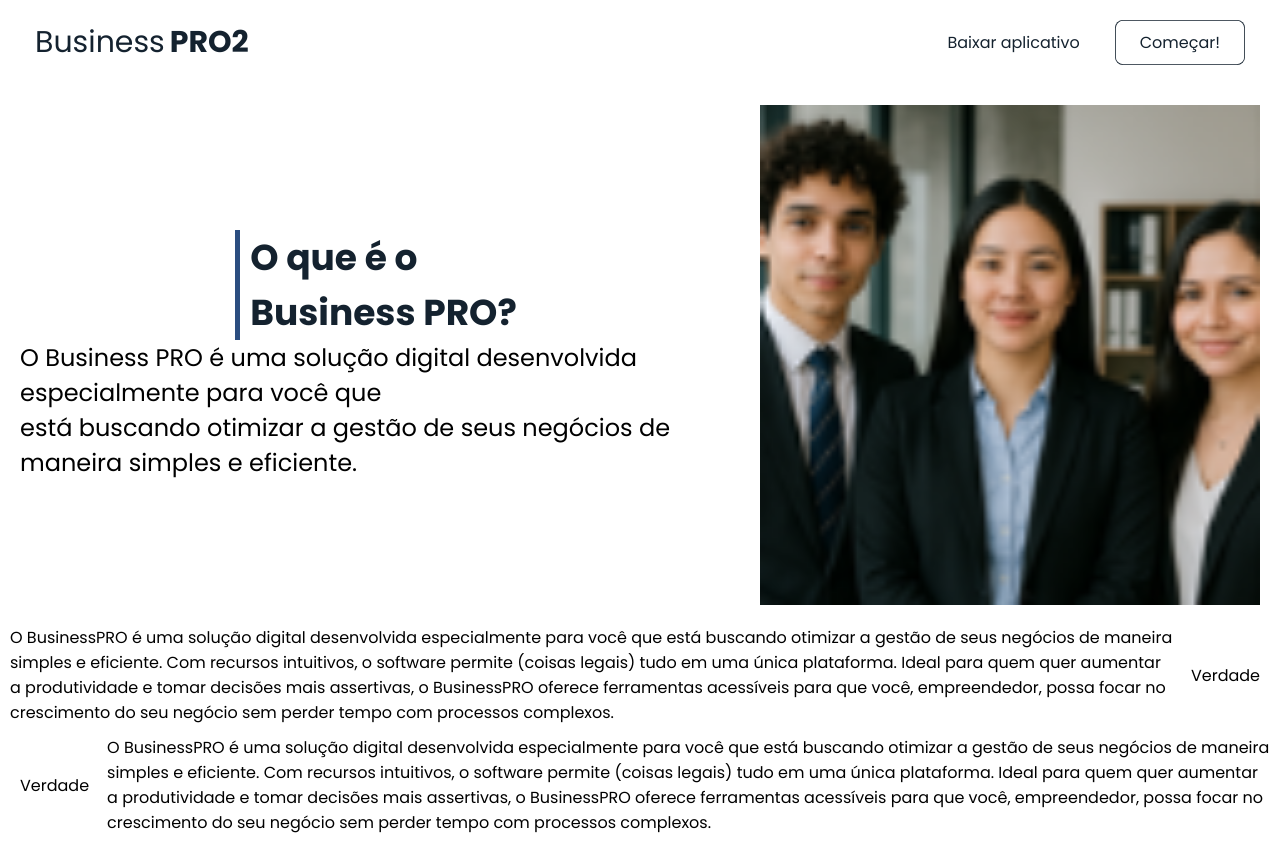
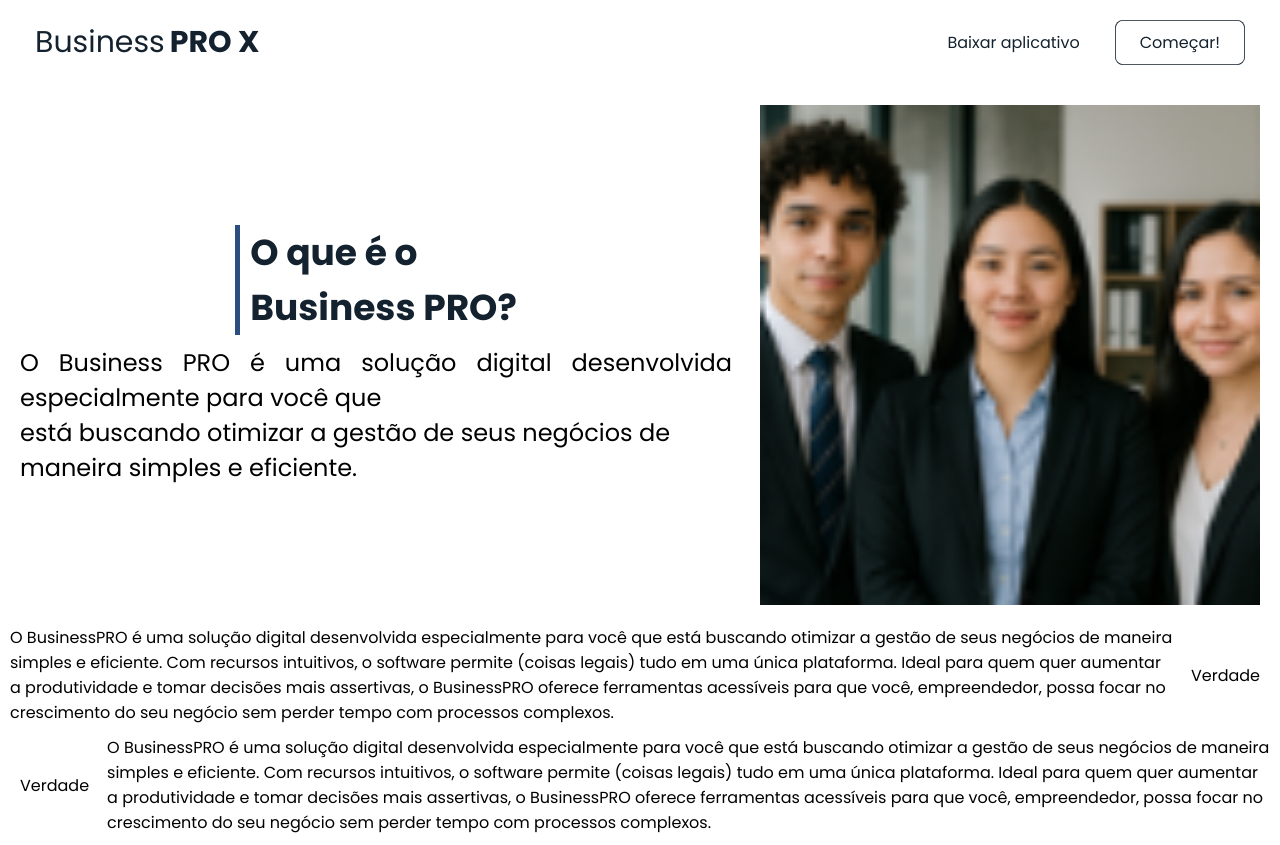
Before and after one commit to dfmrenato/businesspro, a PHP site: page / in a window 1280 px wide. Run offline with PHP 8.4, Linux system fonts and the light colour scheme.

Commit message:
1 commit ahead

```diff
--- a/css/style.css
+++ b/css/style.css
@@ -654,6 +654,7 @@ body {
         margin: 10px;
         display: flex;
         flex-direction: column;
+        align-items: flex-start;
         gap: 10px;
 
         section {
--- a/index.html
+++ b/index.html
@@ -23,7 +23,7 @@
                 <div class="Logo">
                     <a href=".">
                         <p style="font-weight: 400;">Business</p>
-                        <p style="font-weight: 700;">PRO2</p>
+                        <p style="font-weight: 700;">PRO X</p>
                     </a>
                 </div>
                 <ul class="Lista">
@@ -48,12 +48,11 @@
         <!-- Corpo -->
         <main class="CorpoPaginaInicial">
             <section>
-                <div style="font-size: x-large;">
-                    <h1 style="
-                        border-left: 5px solid #2b4d80;
-                        padding-left: 10px;
-                    ">O que é o<br>Business PRO?</h1>
-                    <p>O Business PRO é uma solução digital desenvolvida especialmente para você que<br>está buscando otimizar a gestão de seus negócios de<br>maneira simples e eficiente.</p>
+                <div style="font-size: x-large; gap: 10px;">
+                    <h1 style="border-left: 5px solid #2b4d80; padding-left: 10px;">
+                        O que é o<br>Business PRO?
+                    </h1>
+                    <p style="text-align: justify;">O Business PRO é uma solução digital desenvolvida especialmente para você que<br>está buscando otimizar a gestão de seus negócios de<br>maneira simples e eficiente.</p>
                 </div>
                 <div>
                     <img src="img/EmpresariosFoto.png" height="500" >
```
